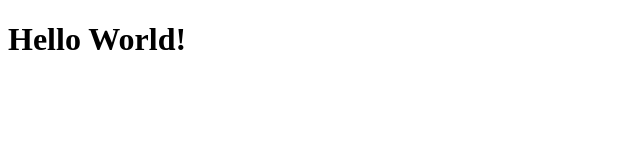
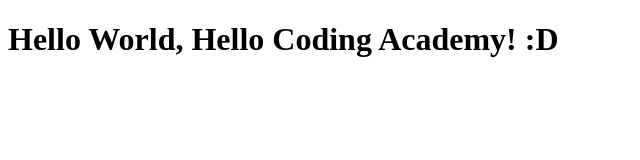
Before and after one commit to aajour/bootcamp, a plain HTML site: page index.html in a window 1280 px wide. Shown: the whole page, without its empty margins (0-640 px from the left). Drawn offline with Linux system fonts and the light colour scheme.

Commit message:
Update index.html

```diff
--- a/index.html
+++ b/index.html
@@ -5,6 +5,6 @@
     <title> Coding Bootcamp</title>
   </head>
   <body>
-    <h1> Hello World! </h1>
+    <h1> Hello World, Hello Coding Academy! :D  </h1>
   </body>
 </html>
```
